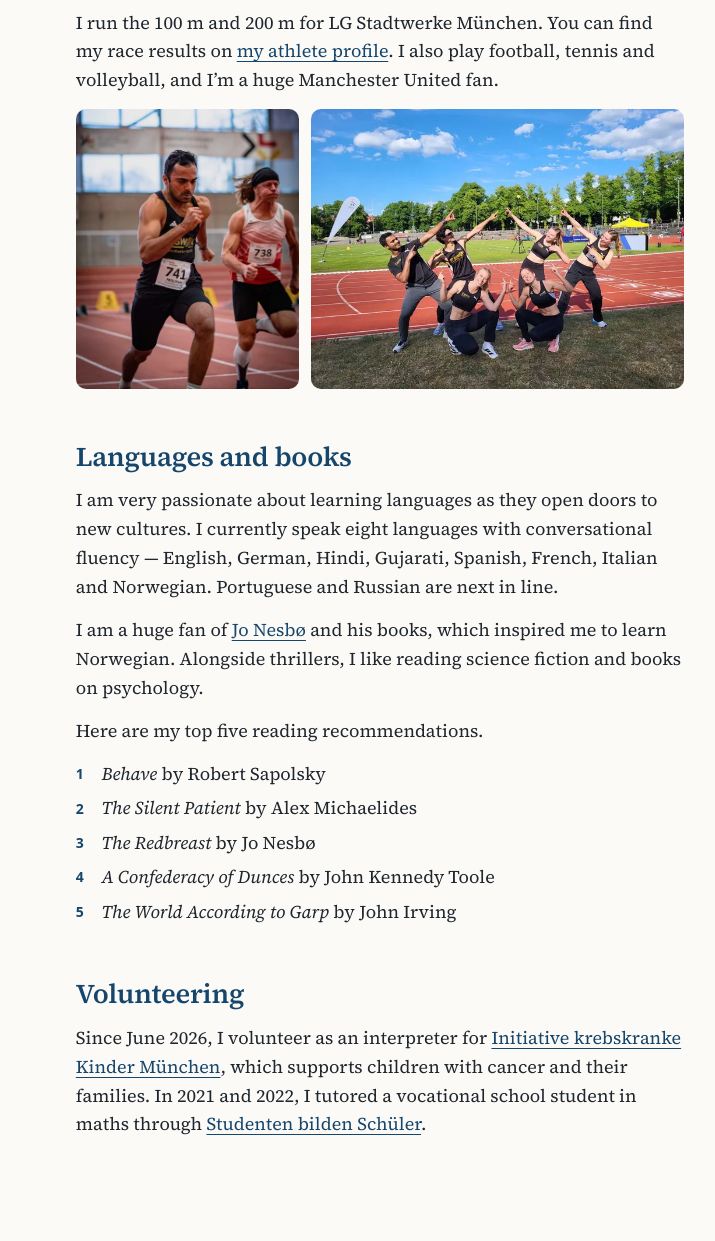
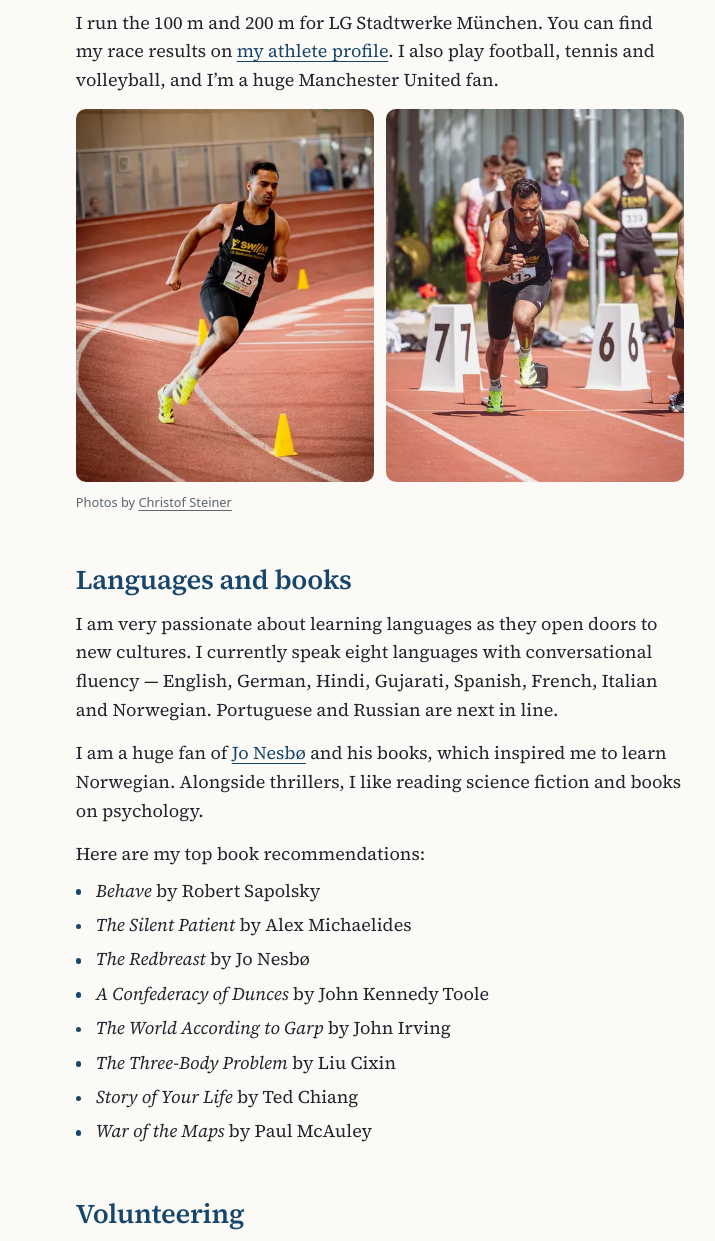
Before and after one commit to peterhalde/peterhalde.github.io, a plain HTML site: page other.html in a window 1280 px wide. Shown: the part 172-1413 px from the top of the page, 401-1116 px from the left. Drawn offline with Linux system fonts and the light colour scheme.

Commit message:
Replace track photos, add photo credit, update book list

```diff
--- a/other.html
+++ b/other.html
@@ -46,24 +46,28 @@
       <section>
         <h2>Sport</h2>
         <p>I run the 100 m and 200 m for LG Stadtwerke München. You can find my race results on <a href="https://ladv.de/leistungsdatenbank/athletenprofil/517882/Dheer-Patel.htm">my athlete profile</a>. I also play football, tennis and volleyball, and I’m a huge Manchester United fan.</p>
-        <div class="photos">
-          <img src="images/sprint-480.webp" srcset="images/sprint-480.webp 480w, images/sprint-960.webp 960w" sizes="(max-width: 30rem) calc(100vw - 2.5rem), (max-width: 46rem) calc((100vw - 3.25rem) * 0.375), 14rem" width="480" height="600" alt="Dheer Patel sprinting in an indoor race for LG Stadtwerke München" loading="lazy" decoding="async" draggable="false">
-          <img src="images/team-640.webp" srcset="images/team-640.webp 640w, images/team-1280.webp 1280w" sizes="(max-width: 30rem) calc(100vw - 2.5rem), (max-width: 46rem) calc((100vw - 3.25rem) * 0.625), 24rem" width="640" height="480" alt="Dheer Patel and five teammates from LG Stadtwerke München striking the lightning-bolt pose by the track" loading="lazy" decoding="async" draggable="false">
-        </div>
+        <figure class="photos">
+          <img src="images/sprint-bend-480.webp" srcset="images/sprint-bend-480.webp 480w, images/sprint-bend-960.webp 960w" sizes="(max-width: 46rem) calc((100vw - 3.25rem) / 2), 19rem" width="480" height="600" alt="Dheer Patel running the bend of an indoor track for LG Stadtwerke München" loading="lazy" decoding="async" draggable="false">
+          <img src="images/sprint-start-480.webp" srcset="images/sprint-start-480.webp 480w, images/sprint-start-960.webp 960w" sizes="(max-width: 46rem) calc((100vw - 3.25rem) / 2), 19rem" width="480" height="600" alt="Dheer Patel accelerating out of the starting blocks in an outdoor sprint" loading="lazy" decoding="async" draggable="false">
+          <figcaption>Photos by <a href="https://christofsteiner.com/">Christof Steiner</a></figcaption>
+        </figure>
       </section>
 
       <section>
         <h2>Languages and books</h2>
         <p>I am very passionate about learning languages as they open doors to new cultures. I currently speak eight languages with conversational fluency — English, German, Hindi, Gujarati, Spanish, French, Italian and Norwegian. Portuguese and Russian are next in line.</p>
         <p>I am a huge fan of <a href="https://jonesbo.com/">Jo Nesbø</a> and his books, which inspired me to learn Norwegian. Alongside thrillers, I like reading science fiction and books on psychology.</p>
-        <p>Here are my top five reading recommendations.</p>
-        <ol class="books" role="list">
+        <p>Here are my top book recommendations:</p>
+        <ul class="books" role="list">
           <li><span><cite>Behave</cite> by Robert Sapolsky</span></li>
           <li><span><cite>The Silent Patient</cite> by Alex Michaelides</span></li>
           <li><span><cite>The Redbreast</cite> by Jo Nesbø</span></li>
           <li><span><cite>A Confederacy of Dunces</cite> by John Kennedy Toole</span></li>
           <li><span><cite>The World According to Garp</cite> by John Irving</span></li>
-        </ol>
+          <li><span><cite>The Three-Body Problem</cite> by Liu Cixin</span></li>
+          <li><span><cite>Story of Your Life</cite> by Ted Chiang</span></li>
+          <li><span><cite>War of the Maps</cite> by Paul McAuley</span></li>
+        </ul>
       </section>
 
       <section>
--- a/style.css
+++ b/style.css
@@ -122,6 +122,7 @@ h2 { font-size: 1.7rem; font-weight: 600; letter-spacing: -0.01em; color: var(--
 h3 { font-size: 1.2rem; font-weight: 600; }
 section + section { margin-top: 3.25rem; }
 section > p, section > dl, section > ol, section > article, section > .photos { margin-top: 0.9rem; }
+section > .books { margin-top: 0.5rem; }
 .institution { font-weight: 600; }
 .institution a { color: inherit; }
 .timeline + .institution { margin-top: 1.75rem; }
@@ -185,7 +186,9 @@ section > p, section > dl, section > ol, section > article, section > .photos {
 .work p:not(.authors):not(.publication) { font-size: 1.05rem; }
 
 /* Photos: equal heights from the 4:5 and 4:3 frames */
-.photos { display: grid; grid-template-columns: 3fr 5fr; gap: 0.75rem; }
+.photos { display: grid; grid-template-columns: 1fr 1fr; gap: 0.75rem; }
+.photos figcaption { grid-column: 1 / -1; color: var(--muted); font: 0.8rem/1.4 var(--sans); }
+.photos figcaption a { color: inherit; }
 .photos img { width: 100%; border-radius: 10px; }
 .portrait, .photos img {
   pointer-events: none;
@@ -196,14 +199,15 @@ section > p, section > dl, section > ol, section > article, section > .photos {
 }
 
 /* Reading list */
-.books { list-style: none; padding: 0; counter-reset: book; display: grid; gap: 0.35rem; }
-.books li { counter-increment: book; display: grid; grid-template-columns: 1.6rem minmax(0, 1fr); }
+.books { list-style: none; padding: 0; display: grid; gap: 0.35rem; }
+.books li { display: grid; grid-template-columns: 1.25rem minmax(0, 1fr); }
 .books li::before {
-  content: counter(book);
-  padding-top: 0.2rem;
-  color: var(--accent);
-  font: 600 0.875rem/1.6 var(--sans);
-  font-variant-numeric: tabular-nums;
+  content: "";
+  width: 0.35rem;
+  height: 0.35rem;
+  margin-top: 0.7em;
+  border-radius: 50%;
+  background: var(--accent);
 }
 
 @media (max-width: 46rem) {
@@ -224,7 +228,6 @@ section > p, section > dl, section > ol, section > article, section > .photos {
   .work { padding: 1.1rem 1.15rem; }
 }
 @media (max-width: 30rem) {
-  .photos { grid-template-columns: minmax(0, 1fr); }
   .timeline { grid-template-columns: minmax(0, 1fr); row-gap: 0; }
   .timeline dt { padding-top: 0; }
   .timeline dd + dt { margin-top: 1.1rem; }
```
Also changed, not shown: images/sprint-480.webp (deleted), images/sprint-960.webp (deleted), images/sprint-bend-480.webp (added), images/sprint-bend-960.webp (added), images/sprint-start-480.webp (added), images/sprint-start-960.webp (added), images/team-1280.webp (deleted), images/team-640.webp (deleted).
